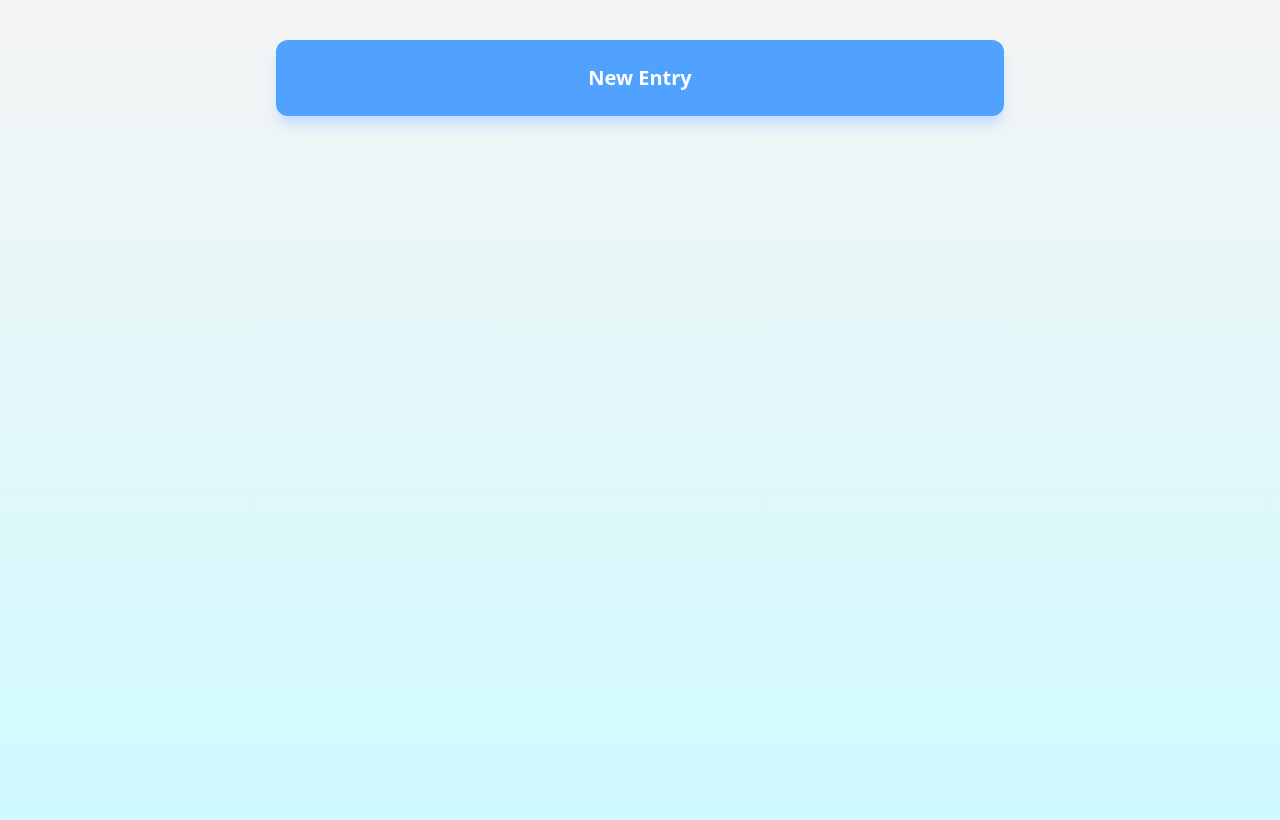
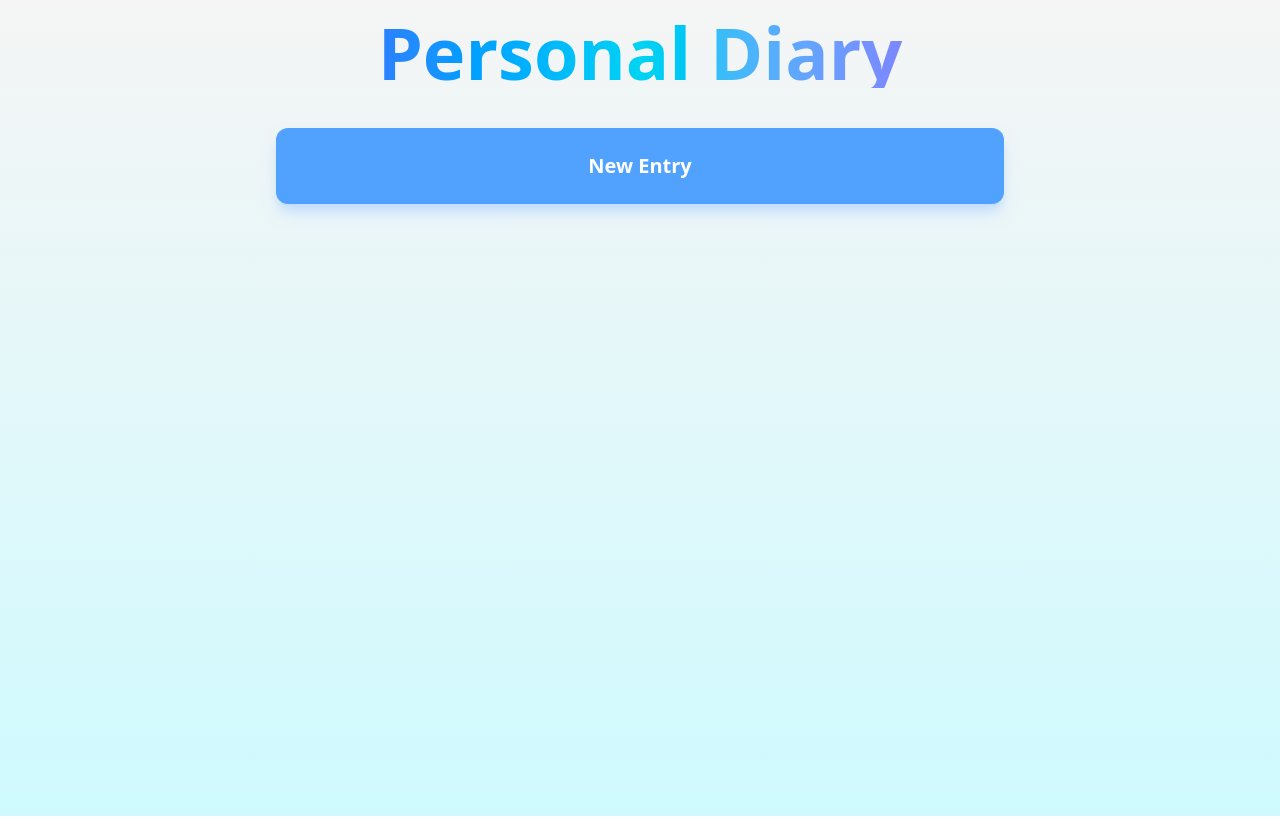
Before and after one commit to Pellia/personal-diary, a React (Vite) app: page / in a window 1280 px wide. Built offline with nearby package versions, Linux system fonts and the light colour scheme.

Commit message:
added logo

```diff
--- a/src/App.jsx
+++ b/src/App.jsx
@@ -4,12 +4,14 @@ import { useState } from "react";
 // Components
 import Add from "./components/Add";
 import Entry from "./components/Entry";
+import Logo from "./components/Logo";
 
 function App() {
     const [storage, setStorage] = useState(JSON.parse(localStorage.getItem("entries")) || []);
 
     return (
         <>
+            <Logo />
             <Add setStorage={setStorage} />
             {storage.map((item, index) => (
                 <Entry key={index} data={item} />
--- /dev/null
+++ b/src/components/Logo.jsx
@@ -0,0 +1,11 @@
+import React from "react";
+
+const Logo = () => {
+    return (
+        <div className="flex justify-center my-4">
+            <h1 class="bg-gradient-to-r from-blue-500 via-cyan-400 to-indigo-400 inline-block text-transparent bg-clip-text font-bold text-7xl">Personal Diary</h1>
+        </div>
+    );
+};
+
+export default Logo;
```
